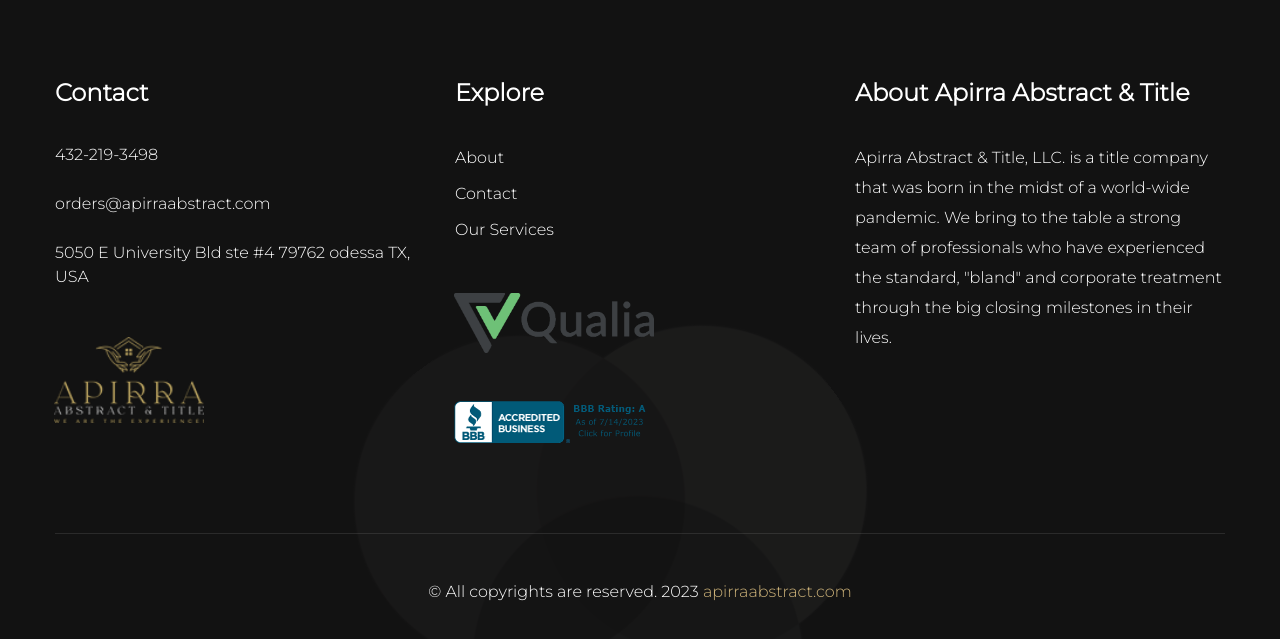
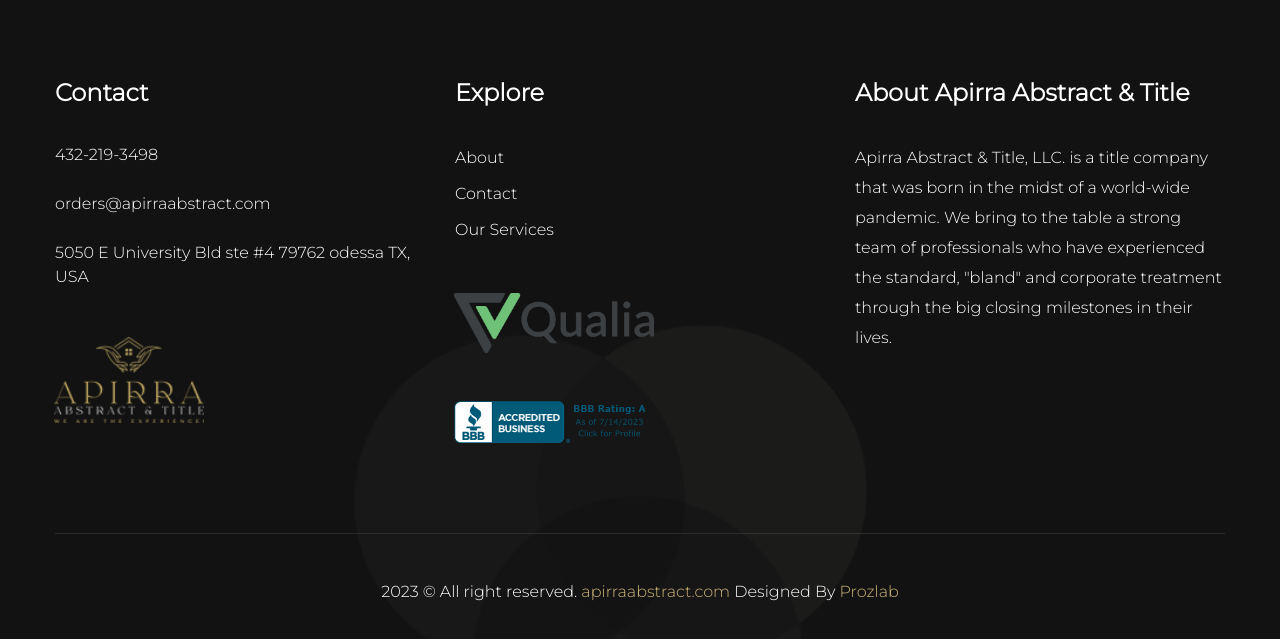
Before and after one commit to Nathan-cloud/title, a plain HTML site: page contact.html in a window 1280 px wide. Shown: the part 1947-2586 px from the top of the page. Drawn offline with Linux system fonts and the light colour scheme; a script that the page names is missing.

Commit message:
new changes

```diff
--- a/contact.html
+++ b/contact.html
@@ -251,11 +251,12 @@
           <div class="container">
             <div class="inner-container">
               <p>
-                &copy; All copyrights are reserved.
                 <script>
                   document.write(new Date().getFullYear());
-                </script>
+                </script> &copy; All right reserved.
+
                 <a href="https://www.apirraabstract.com/">apirraabstract.com</a>
+                Designed By <a href="https://prozlab.dev/">Prozlab</a>
               </p>
             </div>
             <!-- /.inner-container -->
```
Also changed, not shown: about.html (+3 -2 lines), index.html (+3 -2 lines), service.html (+3 -2 lines), single-service.html (+3 -2 lines).
